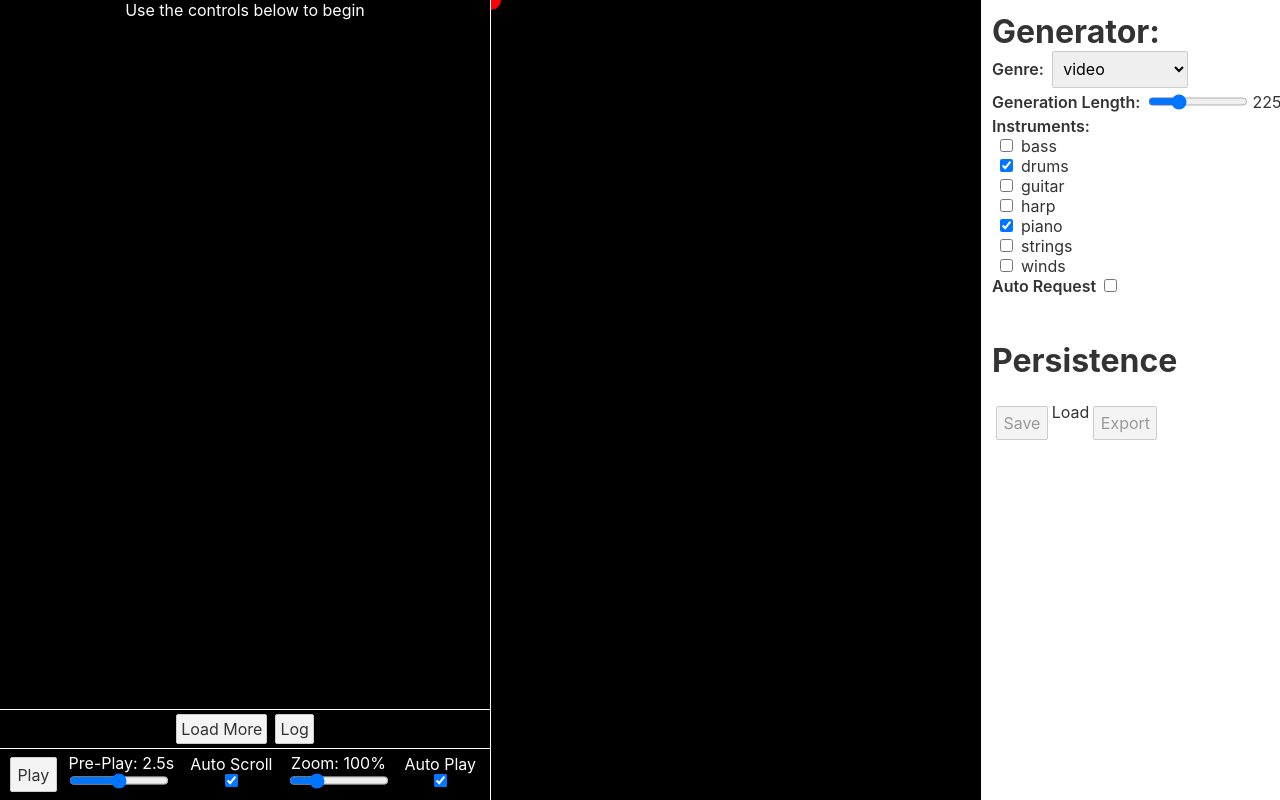
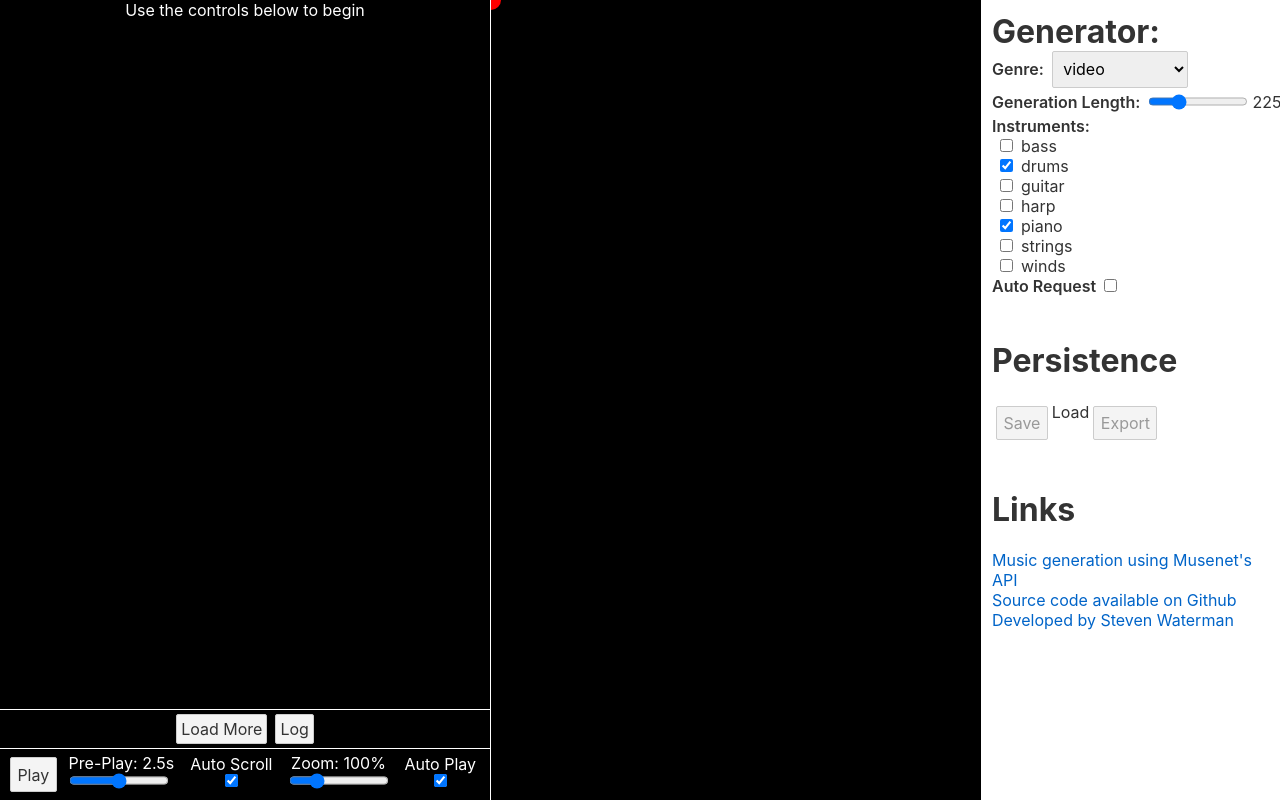
Before and after one commit to stevenwaterman/musetree, a Svelte app: page / in a window 1280 px wide. Shown: the top 800 px of the page. Built offline with nearby package versions, Linux system fonts and the light colour scheme; what retry-axios would draw is missing.

Commit message:
Add links

```diff
--- a/src/App.svelte
+++ b/src/App.svelte
@@ -5,6 +5,7 @@
   import { audio } from "./track/audio.js";
   import TrackControls from "./track/TrackControls.svelte";
   import TreeVis from "./treeVis/TreeVis.svelte";
+  import Links from "./links/Links.svelte";
 </script>
 
 <style>
@@ -42,5 +43,6 @@
   <div class="col">
     <GenerationOptions />
     <PersistenceOptions />
+    <Links />
   </div>
 </div>
--- /dev/null
+++ b/src/links/Links.svelte
@@ -0,0 +1,28 @@
+<script>
+
+</script>
+
+<style>
+  .container {
+    display: flex;
+    flex-direction: column;
+    padding: 12px;
+  }
+</style>
+
+<div class="container">
+  <h1>Links</h1>
+  <span>
+    <a href="https://openai.com/blog/musenet/">
+      Music generation using Musenet's API
+    </a>
+  </span>
+  <span>
+    <a href="https://github.com/stevenwaterman/musenet-treegen">
+      Source code available on Github
+    </a>
+  </span>
+  <span>
+    <a href="http://www.stevenwaterman.uk">Developed by Steven Waterman</a>
+  </span>
+</div>
```
